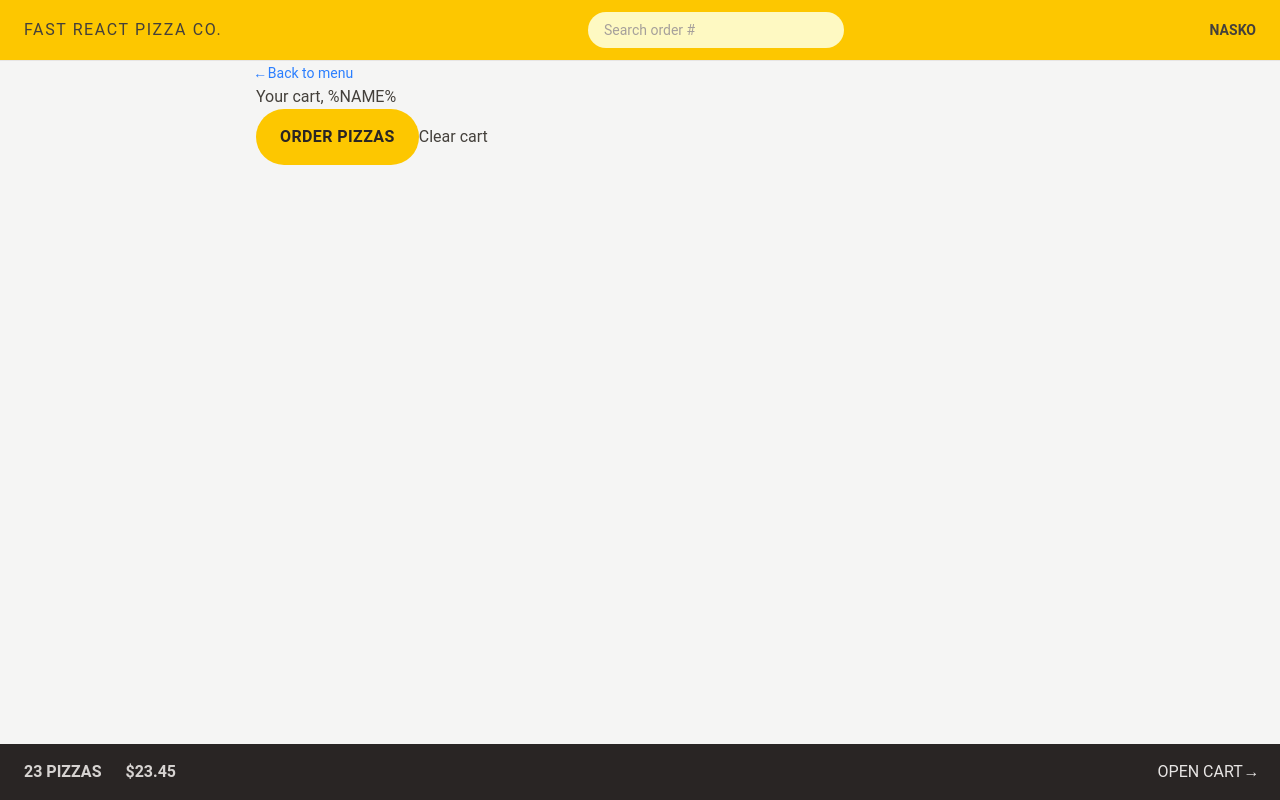
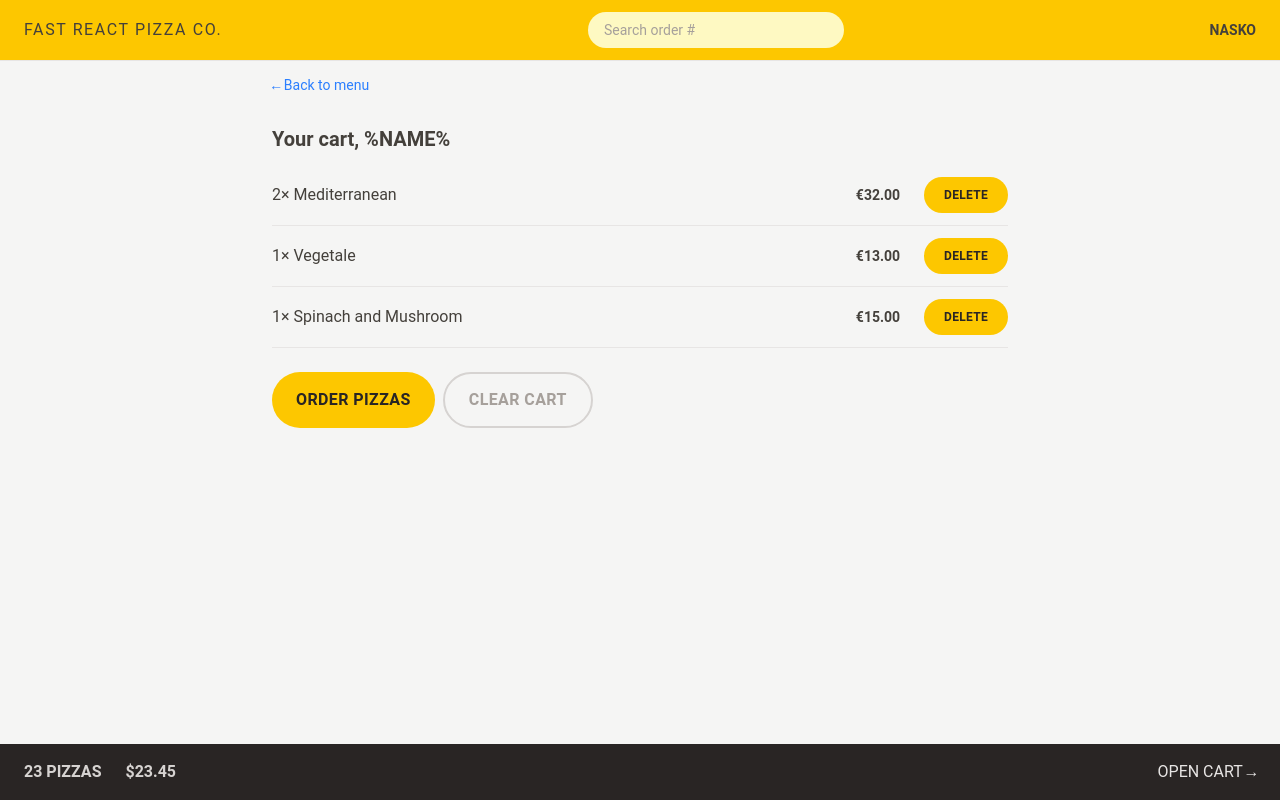
Before and after one commit to at-atanasov/fast-react-pizza, a React (Vite) app: page /cart in a window 1280 px wide. Built offline with nearby package versions, Linux system fonts and the light colour scheme.

Commit message:
Styling The Cart

```diff
--- a/src/features/cart/Cart.jsx
+++ b/src/features/cart/Cart.jsx
@@ -1,6 +1,7 @@
 import { Link } from "react-router-dom";
 import LinkButton from "../../ui/LinkButton";
 import Button from "../../ui/Button";
+import CartItem from "./CartItem";
 
 const fakeCart = [
   {
@@ -30,16 +31,20 @@
   const cart = fakeCart;
 
   return (
-    <div>
+    <div className="px-4 py-3">
       <LinkButton to="/menu">&larr; Back to menu</LinkButton>
 
-      <h2>Your cart, %NAME%</h2>
-
-      <div>
+      <h2 className="mt-7 text-xl font-semibold">Your cart, %NAME%</h2>
+      <ul className="mt-3 divide-y divide-stone-200 border-b border-stone-200">
+        {cart.map((item) => (
+          <CartItem item={item} key={item.key}></CartItem>
+        ))}
+      </ul>
+      <div className="mt-6 space-x-2">
         <Button type="primary" to="/order/new">
           Order pizzas
         </Button>
-        <button>Clear cart</button>
+        <Button type="secondary">Clear cart</Button>
       </div>
     </div>
   );
--- a/src/features/cart/CartItem.jsx
+++ b/src/features/cart/CartItem.jsx
@@ -1,13 +1,17 @@
+import Button from "../../ui/Button";
+import { formatCurrency } from "../../utils/helpers";
+
 function CartItem({ item }) {
   const { pizzaId, name, quantity, totalPrice } = item;
 
   return (
-    <li>
-      <p>
+    <li className="justify-between py-3 sm:flex sm:items-center">
+      <p className="mb-1 sm:mb-0">
         {quantity}&times; {name}
       </p>
-      <div>
-        <p>{formatCurrency(totalPrice)}</p>
+      <div className="flex items-center justify-between sm:gap-6">
+        <p className="text-sm font-bold">{formatCurrency(totalPrice)}</p>
+        <Button type="small">Delete</Button>
       </div>
     </li>
   );
--- a/src/ui/Button.jsx
+++ b/src/ui/Button.jsx
@@ -2,11 +2,13 @@
 
 function Button({ children, disabled, to, type }) {
   const base =
-    "inline-block rounded-full bg-yellow-400  font-semibold tracking-wide text-stone-800 uppercase transition-colors duration-300 hover:bg-yellow-300 focus:bg-yellow-300 focus:ring focus:ring-yellow-300 focus:ring-offset-2 focus:outline-none disabled:cursor-not-allowed ";
+    "inline-block rounded-full bg-yellow-400  font-semibold tracking-wide text-stone-800 uppercase transition-colors duration-300 hover:bg-yellow-300 focus:bg-yellow-300 focus:ring focus:ring-yellow-300 focus:ring-offset-2 focus:outline-none disabled:cursor-not-allowed";
 
   const styles = {
     primary: base + " md:px-6 md:py-4 px-4 py-3",
     small: base + " py-2 md:px-5 md:py-2.5 px-4 text-xs",
+    secondary:
+      "md:px-6 md:py-3.5 px-4 py-2.5 inline-block rounded-full border-2 border-stone-300 font-semibold tracking-wide text-stone-400 uppercase transition-colors duration-300 hover:bg-stone-300 hover:text-stone-800 focus:text-stone-800 focus:bg-stone-300 focus:ring focus:ring-stone-200 focus:ring-offset-2 focus:outline-none disabled:cursor-not-allowed",
   };
   if (to)
     return (
```
